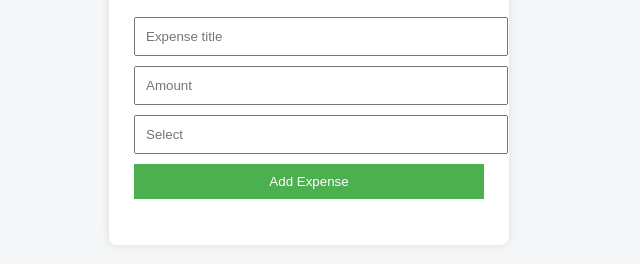
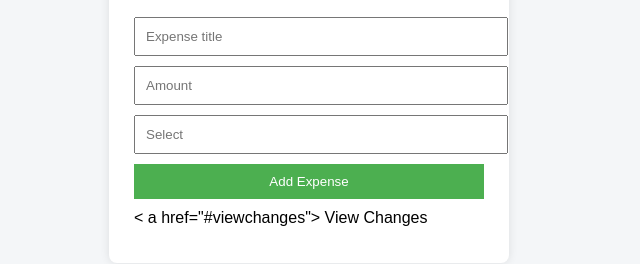
Before and after one commit to Meghana-149/student-expense-tracker, a plain HTML site: page index.html in a window 1280 px wide. Shown: the part 176-440 px from the top of the page, without its empty margins (331-971 px from the left). Drawn offline with Linux system fonts and the light colour scheme.

Commit message:
added viewchanges
added view changes using anchor element

```diff
--- a/index.html
+++ b/index.html
@@ -21,8 +21,10 @@
         </datalist>
    <button type="submit">Add Expense</button>
   </form>
+  < a href="#viewchanges"> View Changes </a>
 
   <!-- Expense List -->
+  <div class="view-changes" id="viewchanges">
   <ul id="expense-list"></ul>
   </div>
 
```
